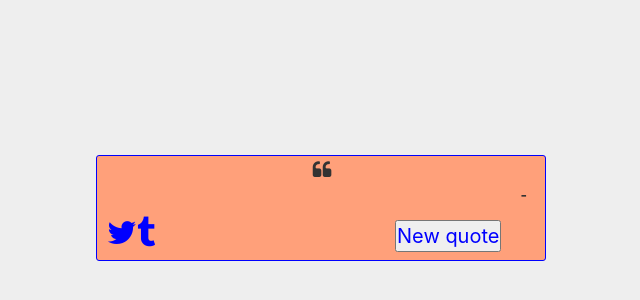
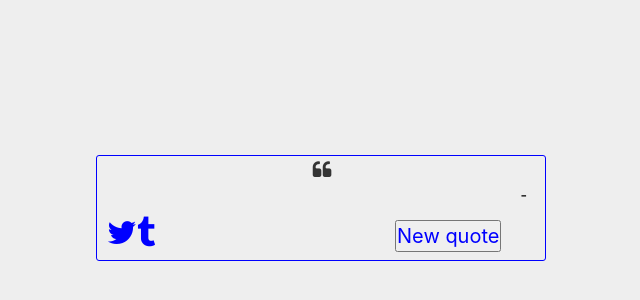
Before and after one commit to wardDes/freecodeFrontend1, a React (Create React App) app in the folder quotemachine/: page / in a window 1280 px wide. Shown: the part 192-492 px from the top of the page, without its empty margins (319-959 px from the left). Built offline with nearby package versions, Linux system fonts and the light colour scheme.

Commit message:
changed background color of wrapper

```diff
--- a/quotemachine/src/App.css
+++ b/quotemachine/src/App.css
@@ -19,7 +19,7 @@ body {
   border: 1px solid blue;
   margin: auto 0;
   text-align:center;
-  background-color: lightsalmon;
+  background-color: #eee;
   height: auto;
   border-radius:3px;
   width:450px;
```
